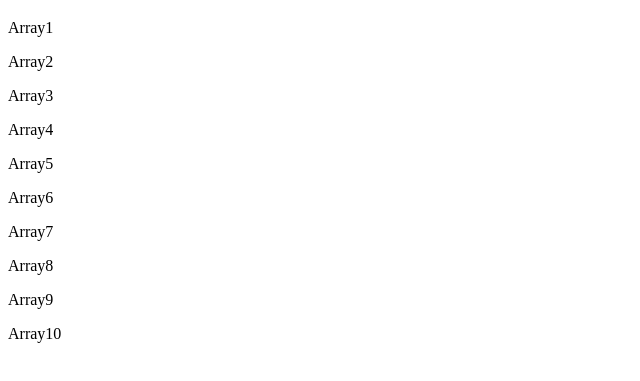
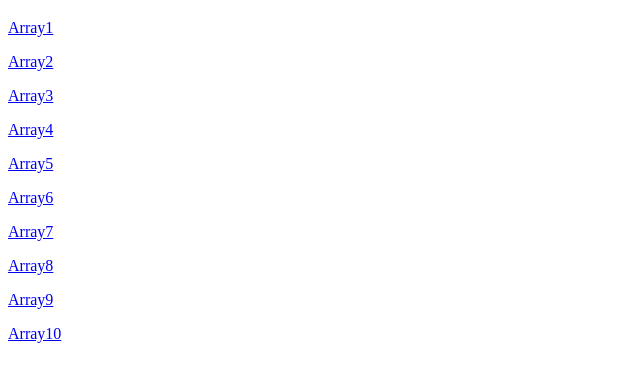
Before and after one commit to egkirillov/JS_Arrays, a plain HTML site: page index.html in a window 1280 px wide. Shown: the part 61-442 px from the top of the page, without its empty margins (0-640 px from the left). Drawn offline with Linux system fonts and the light colour scheme.

Commit message:
Исправлены ошибки

```diff
--- a/index.html
+++ b/index.html
@@ -7,15 +7,15 @@
 </head>
 <body>
     <h1>Решение заданий на тему "Массивы"</h1>
-    <p><a href="./task1.html"></a>Array1</p>
-    <p><a href="./task2.html"></a>Array2</p>
-    <p><a href="./task3.html"></a>Array3</p>
-    <p><a href="./task4.html"></a>Array4</p>
-    <p><a href="./task5.html"></a>Array5</p>
-    <p><a href="./task6.html"></a>Array6</p>
-    <p><a href="./task7.html"></a>Array7</p>
-    <p><a href="./task8.html"></a>Array8</p>
-    <p><a href="./task9.html"></a>Array9</p>
-    <p><a href="./task10.html"></a>Array10</p>
+    <p><a href="./task1.html">Array1</a></p>
+    <p><a href="./task2.html">Array2</a></p>
+    <p><a href="./task3.html">Array3</a></p>
+    <p><a href="./task4.html">Array4</a></p>
+    <p><a href="./task5.html">Array5</a></p>
+    <p><a href="./task6.html">Array6</a></p>
+    <p><a href="./task7.html">Array7</a></p>
+    <p><a href="./task8.html">Array8</a></p>
+    <p><a href="./task9.html">Array9</a></p>
+    <p><a href="./task10.html">Array10</a></p>
 </body>
 </html>
```
